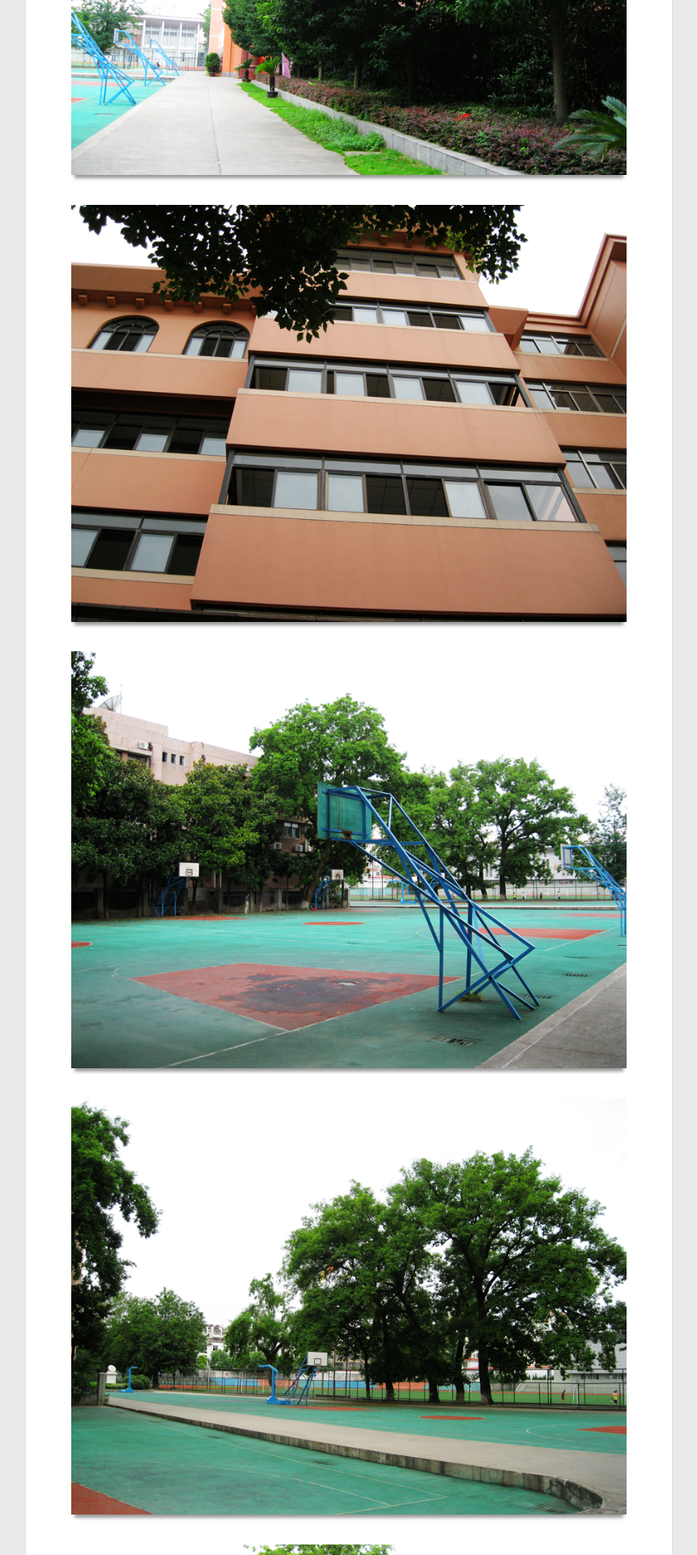
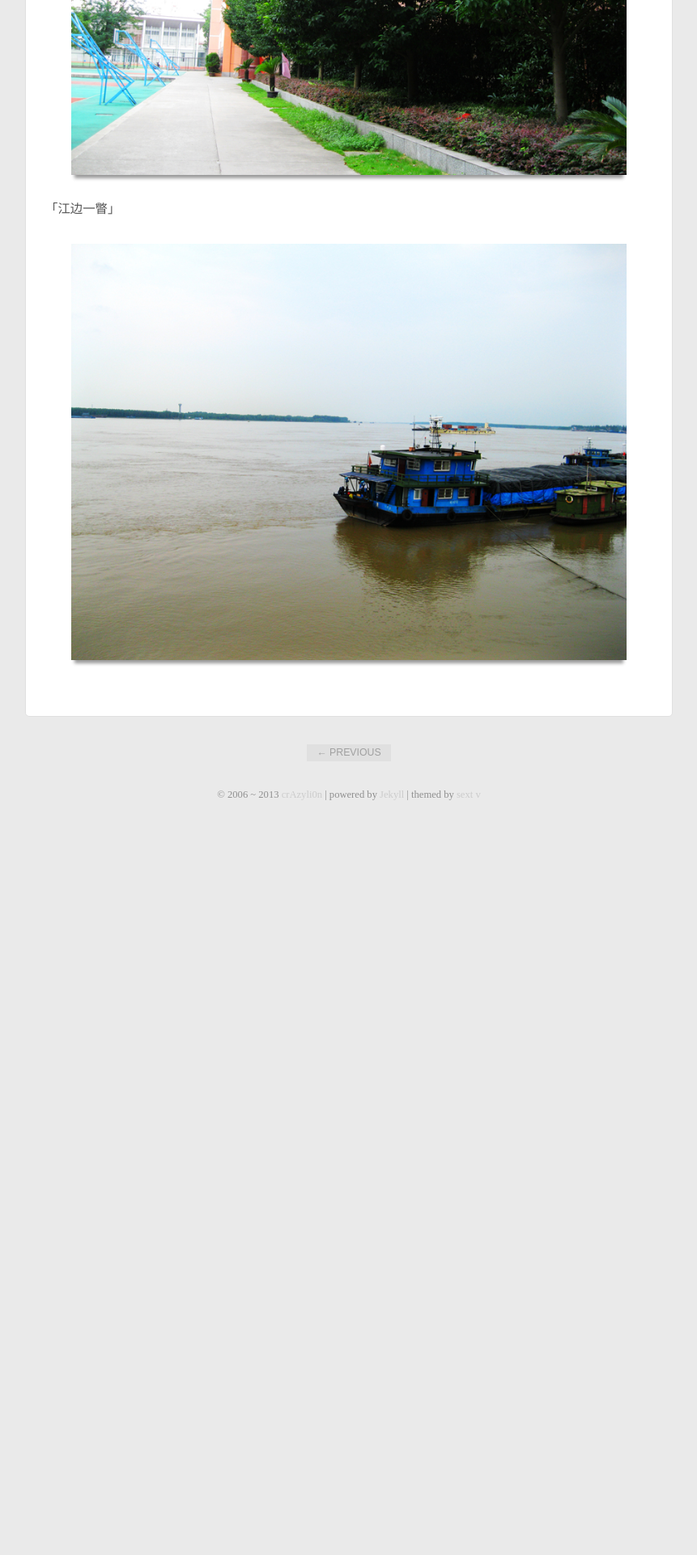
Before and after one commit to xidianpanpei/xidianpanpei.blog, a Jekyll site: the page built from _posts/2013-07-17-biking-around-anqing.markdown, in a window 1280 px wide. Shown: the part 2003-3923 px from the top of the page at 81% size, without its empty margins (209-1070 px from the left). Built offline with Jekyll 4.4.1, drawn with Linux system fonts in a browser that asks for light colours; some web fonts are replaced; Markdown is read by kramdown in place of the engine named in the settings; comment, search, counter and statistics services are not loaded; after the commit the page ends 3006 px from its top, so only the background shows below that.

Commit message:
更新文章

```diff
--- a/_posts/2013-07-17-biking-around-anqing.markdown
+++ b/_posts/2013-07-17-biking-around-anqing.markdown
@@ -23,23 +23,7 @@ tags:
 
 <span class="img-800">![](/media/files/2013/07/17/biking-school-2.jpg)</span>
 
-<span class="img-800">![](/media/files/2013/07/17/biking-school-3.jpg)</span>
 
-<span class="img-800">![](/media/files/2013/07/17/biking-school-4.jpg)</span>
-
-<span class="img-800">![](/media/files/2013/07/17/biking-school-5.jpg)</span>
-
-<span class="img-800">![](/media/files/2013/07/17/biking-school-6.jpg)</span>
-
-<span class="img-800">![](/media/files/2013/07/17/biking-school-7.jpg)</span>
-
-<span class="img-800">![](/media/files/2013/07/17/biking-school-8.jpg)</span>
-
-<span class="img-800">![](/media/files/2013/07/17/biking-school-9.jpg)</span>
-
-<span class="img-800">![](/media/files/2013/07/17/biking-school-10.jpg)</span>
-
-<span class="img-800">![](/media/files/2013/07/17/biking-school-11.jpg)</span>
 
 「江边一瞥」
 
```
